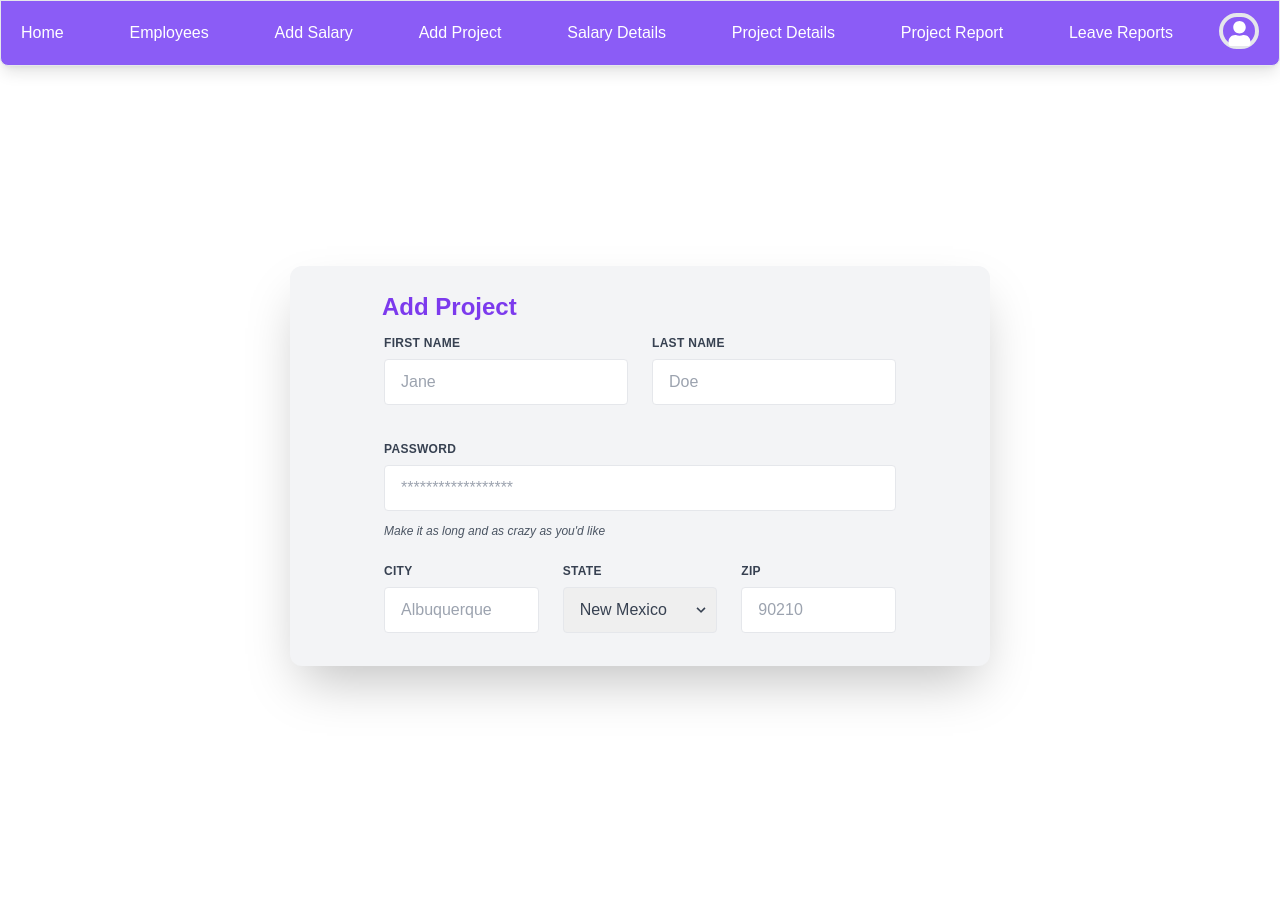
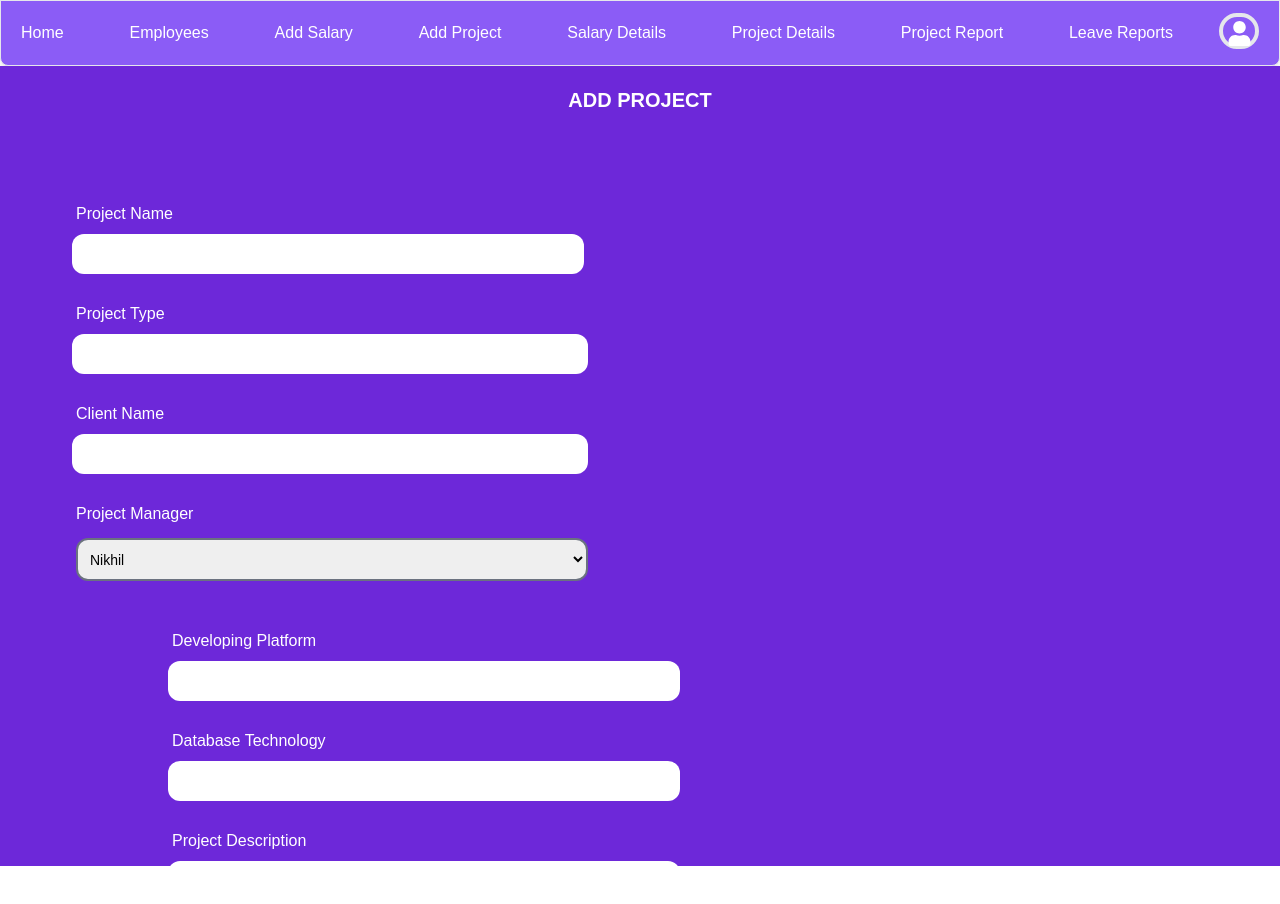
Before and after one commit to VinayKumarPolepelly/invoice-automation-tensorgo-assmt, a React (Create React App) app in the folder Frontend/: page /admin/addproject in a window 1280 px wide. Shown: the top 904 px of the page. Before the commit the page ends 866 px from the top, so only its background shows below. Built offline with nearby package versions, Linux system fonts and the light colour scheme.

Commit message:
added the add project,connected the addemployes

```diff
--- a/Frontend/src/components/Admin/AdminAddEmployee.js
+++ b/Frontend/src/components/Admin/AdminAddEmployee.js
@@ -14,7 +14,7 @@ const AdminAddEmployee = () => {
 
   const handlesubmitform = async (e) => {
     e.preventDefault();
-    const url = "http://localhost:3000/api/v1/admins/register";
+    const url = "http://localhost:3001/api/v1/admins/register";
 
     const data = {
       username: username.current.value,
@@ -123,8 +123,12 @@ const AdminAddEmployee = () => {
                 />
               </div>
             </div>
-
-            <button className="mt-7  ml-[170px] text-center w-[200px] text-white h-[34px]  bg-violet-500 mr-5  hover:bg-violet-600 hover:shadow-lg active:bg-violet-700 rounded-xl active:border-collapse active:font-semibold active:shadow-2xl">
+            {error && (
+              <div className="text-red-900  ml-[130px] text-center w-[200px] mt-3 font-bold">
+                <h2>{error}</h2>
+              </div>
+            )}
+            <button className="mt-3  ml-[130px] text-center w-[200px] text-white h-[34px]  bg-violet-500 mr-5  hover:bg-violet-600 hover:shadow-lg active:bg-violet-700 rounded-xl active:border-collapse active:font-semibold active:shadow-2xl">
               Register
             </button>
           </form>
--- a/Frontend/src/components/Admin/AdminAddProject.js
+++ b/Frontend/src/components/Admin/AdminAddProject.js
@@ -5,119 +5,58 @@ const AdminAddProject = () => {
   return (
     <div>
       <AdminHeader />
-      <div className=" flex justify-center items-center   h-screen">
-        <div className="flex bg-gray-100 rounded-xl shadow-2xl h-[400px] w-[700px] ">
-          <form class="w-full max-w-lg m-auto">
-            <h1 className="text-2xl text-violet-600  ml-[-2px] mb-3 font-bold ml-6">
-              Add Project
-            </h1>
-            <div class="flex flex-wrap -mx-3 mb-6">
-              <div class="w-full md:w-1/2 px-3 mb-6 md:mb-0">
-                <label
-                  class="block uppercase tracking-wide text-gray-700 text-xs font-bold mb-2"
-                  for="grid-first-name"
-                >
-                  First Name
-                </label>
-                <input
-                  class="appearance-none block w-full  text-gray-700 border rounded py-3 px-4 mb-3 leading-tight focus:outline-none focus:bg-white"
-                  id="grid-first-name"
-                  type="text"
-                  placeholder="Jane"
-                />
-              </div>
-              <div class="w-full md:w-1/2 px-3">
-                <label
-                  class="block uppercase tracking-wide text-gray-700 text-xs font-bold mb-2"
-                  for="grid-last-name"
-                >
-                  Last Name
-                </label>
-                <input
-                  class="appearance-none block w-full  text-gray-700 border border-gray-200 rounded py-3 px-4 leading-tight focus:outline-none focus:bg-white focus:border-gray-500"
-                  id="grid-last-name"
-                  type="text"
-                  placeholder="Doe"
-                />
-              </div>
+      <div className=" bg-violet-700 h-[100vh]">
+        <h1 className="text-center text-white text-xl font-bold py-5">
+          {" "}
+          ADD PROJECT
+        </h1>
+        <div className="flex flex-row m-10 flex-wrap">
+          <div className=" px-8 py-5 ">
+            <div className="flex flex-col">
+              <label className="text-white pl-1 py-2">Project Name</label>
+              <input type="text" className="w-[40vw] h-[40px] rounded-xl" />
             </div>
-            <div class="flex flex-wrap -mx-3 mb-6">
-              <div class="w-full px-3">
-                <label
-                  class="block uppercase tracking-wide text-gray-700 text-xs font-bold mb-2"
-                  for="grid-password"
-                >
-                  Password
-                </label>
-                <input
-                  class="appearance-none block w-full  text-gray-700 border border-gray-200 rounded py-3 px-4 mb-3 leading-tight focus:outline-none focus:bg-white focus:border-gray-500"
-                  id="grid-password"
-                  type="password"
-                  placeholder="******************"
-                />
-                <p class="text-gray-600 text-xs italic">
-                  Make it as long and as crazy as you'd like
-                </p>
-              </div>
+            <div className="flex flex-col my-5">
+              <label className="text-white pl-1 py-2">Project Type</label>
+              <input type="text" className="w-[40vw ] h-[40px] rounded-xl" />
             </div>
-            <div class="flex flex-wrap -mx-3 mb-2">
-              <div class="w-full md:w-1/3 px-3 mb-6 md:mb-0">
-                <label
-                  class="block uppercase tracking-wide text-gray-700 text-xs font-bold mb-2"
-                  for="grid-city"
-                >
-                  City
-                </label>
-                <input
-                  class="appearance-none block w-full  text-gray-700 border border-gray-200 rounded py-3 px-4 leading-tight focus:outline-none focus:bg-white focus:border-gray-500"
-                  id="grid-city"
-                  type="text"
-                  placeholder="Albuquerque"
-                />
-              </div>
-              <div class="w-full md:w-1/3 px-3 mb-6 md:mb-0">
-                <label
-                  class="block uppercase tracking-wide text-gray-700 text-xs font-bold mb-2"
-                  for="grid-state"
-                >
-                  State
-                </label>
-                <div class="relative">
-                  <select
-                    class="block appearance-none w-full  border border-gray-200 text-gray-700 py-3 px-4 pr-8 rounded leading-tight focus:outline-none focus:bg-white focus:border-gray-500"
-                    id="grid-state"
-                  >
-                    <option>New Mexico</option>
-                    <option>Missouri</option>
-                    <option>Texas</option>
-                  </select>
-                  <div class="pointer-events-none absolute inset-y-0 right-0 flex items-center px-2 text-gray-700">
-                    <svg
-                      class="fill-current h-4 w-4"
-                      xmlns="http://www.w3.org/2000/svg"
-                      viewBox="0 0 20 20"
-                    >
-                      <path d="M9.293 12.95l.707.707L15.657 8l-1.414-1.414L10 10.828 5.757 6.586 4.343 8z" />
-                    </svg>
-                  </div>
-                </div>
-              </div>
-              <div class="w-full md:w-1/3 px-3 mb-6 md:mb-0">
-                <label
-                  class="block uppercase tracking-wide text-gray-700 text-xs font-bold mb-2"
-                  for="grid-zip"
-                >
-                  Zip
-                </label>
-                <input
-                  class="appearance-none block w-full  text-gray-700 border border-gray-200 rounded py-3 px-4 leading-tight focus:outline-none focus:bg-white focus:border-gray-500"
-                  id="grid-zip"
-                  type="text"
-                  placeholder="90210"
-                />
-              </div>
+            <div className="flex flex-col my-5">
+              <label className="text-white pl-1 py-2">Client Name</label>
+              <input type="text" className="w-[40vw ] h-[40px] rounded-xl" />
             </div>
-          </form>
+            <div className="flex flex-col">
+              <label className="text-white pl-1 py-2">Project Manager</label>
+              <select
+                name="manager-Name"
+                id="managerName"
+                className="mt-1 ml-1 border-2  pl-2 text-sm border-gray-500 rounded-xl h-9 w-[40vw] h-[43px]"
+              >
+                <option value="Nikhil">Nikhil</option>
+                <option value="Sathwika">Sathwika</option>
+                <option value="Vinay">Vinay</option>
+              </select>
+            </div>
+          </div>
+          <div className="pl-32 py-5">
+            <div className="flex flex-col">
+              <label className="text-white pl-1 py-2">
+                Developing Platform
+              </label>
+              <input type="text" className="w-[40vw] h-[40px] rounded-xl" />
+            </div>
+            <div className="flex flex-col  my-5">
+              <label className="text-white pl-1 py-2">
+                Database Technology
+              </label>
+              <input type="text" className="w-[40vw] h-[40px] rounded-xl" />
+            </div>
+            <div className="flex flex-col  my-5">
+              <label className="text-white pl-1 py-2">
+                Project Description
+              </label>
+              <input type="text" className="w-[40vw] h-[120px] rounded-xl" />
+            </div>
+          </div>
         </div>
       </div>
     </div>
--- a/Frontend/src/components/Admin/AdminEmployees.js
+++ b/Frontend/src/components/Admin/AdminEmployees.js
@@ -10,7 +10,7 @@ const AdminEmployees = () => {
     const fetchEmployeeDetails = async () => {
       try {
         const data = await fetch(
-          "http://localhost:3000/api/v1/admins/getEmployees"
+          "http://localhost:3001/api/v1/admins/getEmployees"
         );
         const json = await data.json();
         setEmployees(json);
--- a/Frontend/src/components/Admin/AdminLogin.js
+++ b/Frontend/src/components/Admin/AdminLogin.js
@@ -8,7 +8,7 @@ const AdminLogin = () => {
   const navigate = useNavigate();
   const handlesubmitform = async (e) => {
     e.preventDefault();
-    const url = "http://localhost:1024/api/v1/admins/login";
+    const url = "http://localhost:3001/api/v1/admins/login";
 
     const data = {
       username: username.current.value,
--- a/Frontend/src/components/Employee/EmployeeLogin.js
+++ b/Frontend/src/components/Employee/EmployeeLogin.js
@@ -8,7 +8,7 @@ const AdminLogin = () => {
   const navigate = useNavigate();
   const handlesubmitform = async (e) => {
     e.preventDefault();
-    const url = "http://localhost:1024/api/v1/users/login";
+    const url = "http://localhost:3001/api/v1/users/login";
 
     const data = {
       username: username.current.value,
```
Also changed, not shown: Frontend/src/components/Admin/AdminProjectDetails.js (+31 -10 lines), 1 other file (tests, documents, lock files or other folders).
